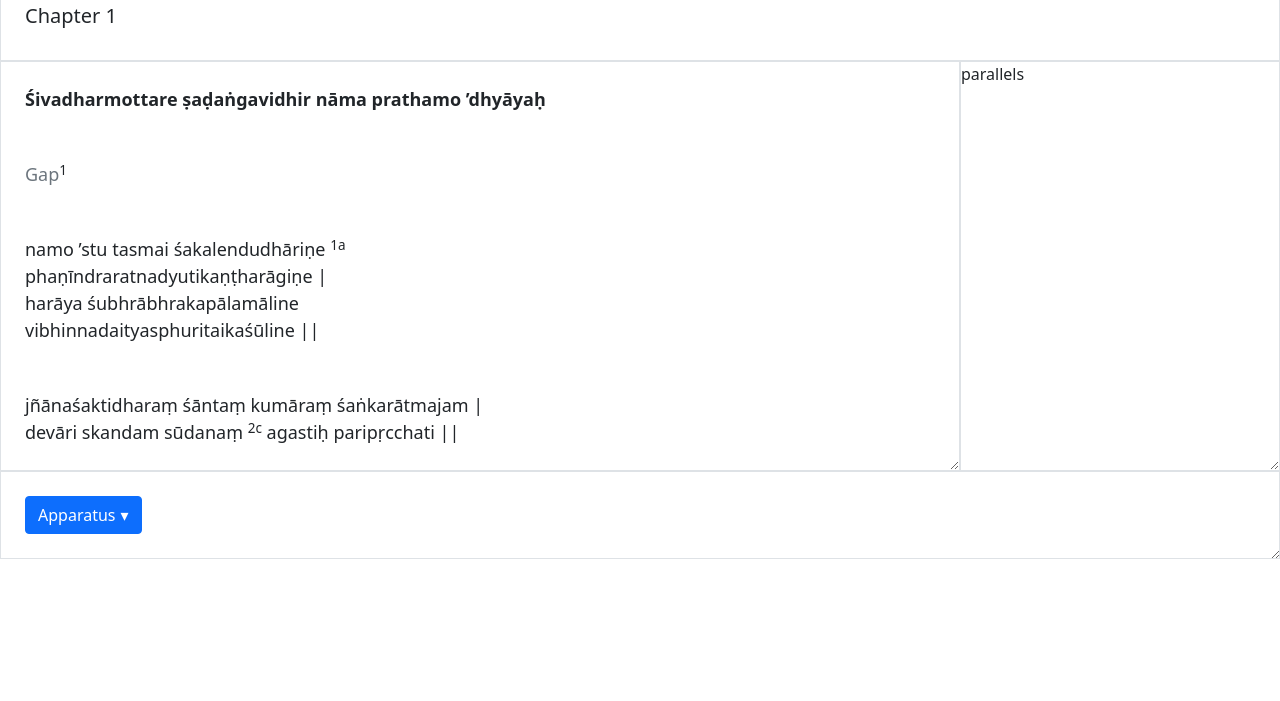
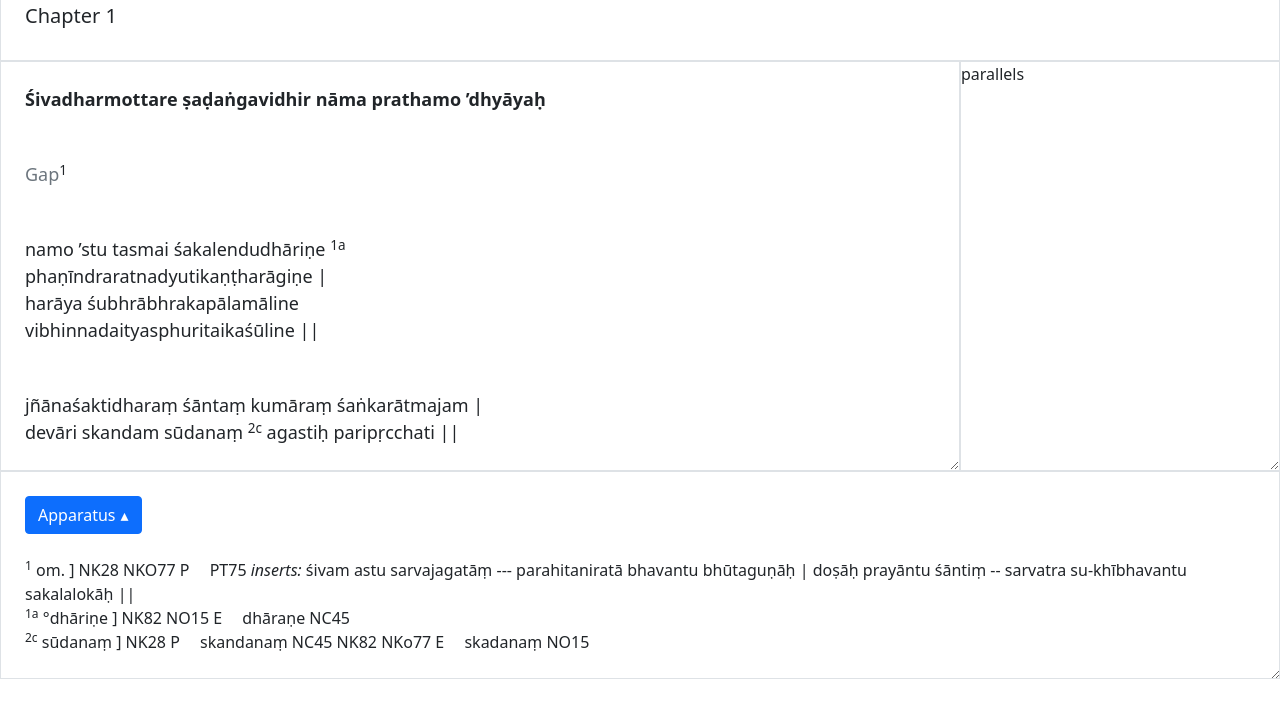
Before and after one commit to martinadellobuono/shivadharma-xslt-base-txt, a plain HTML site: page index.html in a window 1280 px wide. Shown: the part 99-800 px from the top of the page. Drawn offline with Linux system fonts and the light colour scheme.

Commit message:
Add files via upload

```diff
--- a/assets/style/style.css
+++ b/assets/style/style.css
@@ -14,7 +14,7 @@ html {scroll-behavior: smooth; -webkit-font-smoothing: antialiased;}
 /* introduction */
 *[data-type='introduction'] {font-weight: 600;}
 
-/* term */
+/* commentary entry */
 *[data-type='gloss'] > *[data-type='term'] {font-weight: 700;}
 .term-icon {color: #D5DF2A; font-size: 12px; vertical-align: super;}
 .term-select {background-color: #D5DF2A;}
@@ -24,6 +24,9 @@ html {scroll-behavior: smooth; -webkit-font-smoothing: antialiased;}
 *[data-type='quote'] {color: #ED4C75;}
 *[data-type='quote']::before, *[data-type='quote']::after {content: '"';}
 
+/* apparatus */
+*[data-type='om-ins'] {font-style: italic;}
+
 /* wit */
 *[data-type="wit"][data-bs-toggle="popover"] {color:#008080;}
 *[data-type="wit"][data-bs-toggle="popover"]:hover {color:#029b9b;}
--- a/index.html
+++ b/index.html
@@ -99,10 +99,10 @@
             </div>
          </div>
          <div class="row lay-app">
-            <div class="col-md-12 border p-4"><a class="btn btn-collapse btn-primary" data-bs-toggle="collapse" href="#sec-app" role="button" aria-expanded="false" aria-controls="collapseExample">
+            <div class="col-md-12 border p-4"><a class="btn btn-collapse btn-primary" data-bs-toggle="collapse" href="#sec-app" role="button" aria-expanded="true" aria-controls="Open the apparatus">
                   Apparatus
-                  </a><div class="collapse mt-4 row" id="sec-app">
-                  <div data-loc="1" data-type="app"><span data-type="loc"><sup>1</sup></span> <span data-type="lem" data-wit="#NK28 #NKO77 #P">om.</span><span data-type="divider"> ] </span><span> </span><span>NK28 </span><span>NKO77 </span><span>P </span><span class="ms-3" data-type="rdg" data-wit="#PT75"><span> </span><span>PT75 </span><span> inserts: </span><span data-type="rdg">śivam astu sarvajagatāṃ --- parahitaniratā bhavantu bhūtaguṇāḥ | doṣāḥ prayāntu śāntiṃ
+                  </a><div class="collapse mt-4 row show" id="sec-app">
+                  <div data-loc="1" data-type="app"><span data-type="loc"><sup>1</sup></span> <span data-type="lem" data-wit="#NK28 #NKO77 #P">om.</span><span data-type="divider"> ] </span><span> </span><span>NK28 </span><span>NKO77 </span><span>P </span><span class="ms-3" data-type="rdg" data-wit="#PT75"><span> </span><span>PT75 </span><span data-type="om-ins"> inserts: </span><span data-type="rdg">śivam astu sarvajagatāṃ --- parahitaniratā bhavantu bhūtaguṇāḥ | doṣāḥ prayāntu śāntiṃ
                            -- sarvatra su-khībhavantu sakalalokāḥ ||    </span></span></div>
                   <div data-loc="1a" data-type="app"><span data-type="loc"><sup>1a</sup></span> <span data-type="lem" data-wit="#NK82 #NO15 #E">
                         °dhāriṇe</span><span data-type="divider"> ] </span><span> </span><span>NK82 </span><span>NO15 </span><span>E </span><span class="ms-3" data-type="rdg" data-wit="#NC45">dhāraṇe<span> </span><span>NC45 </span></span></div>
```
Also changed, not shown: 1 other file.
